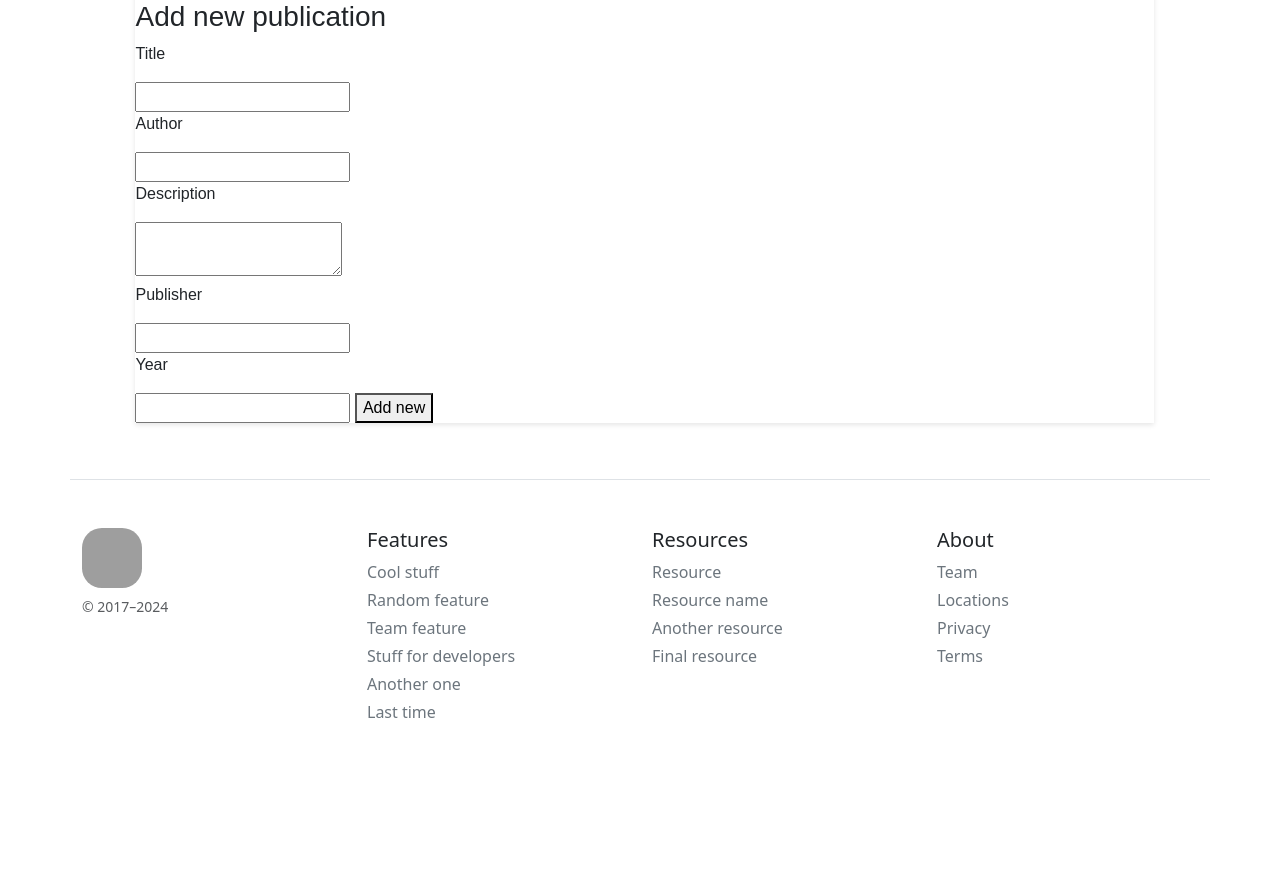
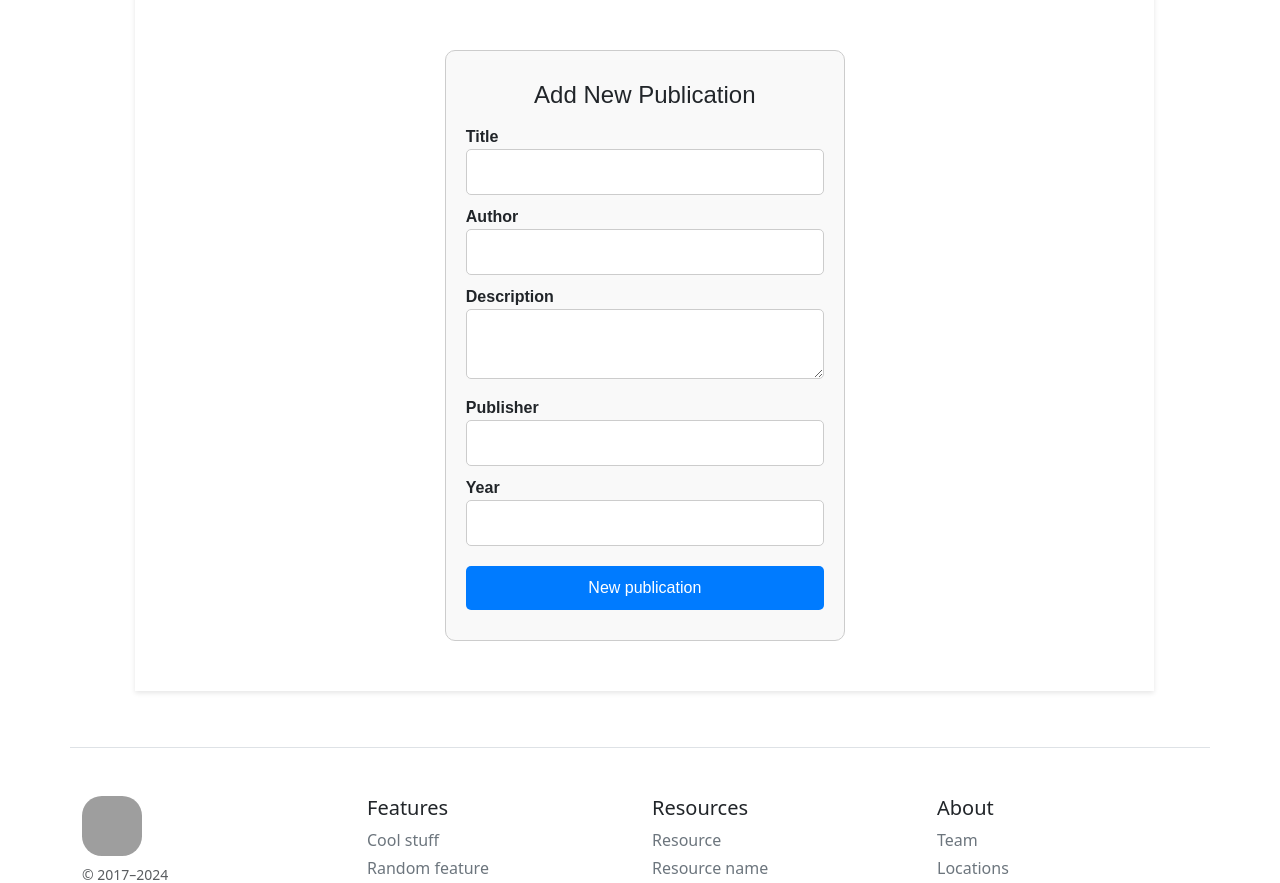
Before and after one commit to LeoKrasowski/PHP-WebBlog-app, a PHP site: page /detail.php in a window 1280 px wide. Shown: the part 212-1095 px from the top of the page. Before the commit the page ends 930 px from the top, so only its background shows below. Run offline with PHP 8.4, Linux system fonts and the light colour scheme; data that the repository does not hold is empty; grey boxes are pictures that could not be loaded.

Commit message:
form is  styily improved

```diff
--- a/css/style.css
+++ b/css/style.css
@@ -29,6 +29,7 @@
     transform: scale(0.95);
     transition: transform 0.3s ease-in-out, margin-top 0.6s ease-in-out;
 }
+
 .table-responsive{
     border-color: grey;
     width: 100%;
@@ -38,11 +39,13 @@
     font-family: Arial, sans-serif;
     box-shadow: 0 2px 5px rgba(0, 0, 0, 0.1);
 }
+
 .table-striped{
     tr:nth-child(even) {
         background-color: #f5f4f4;  /* Light grey background for even rows */
       }
 }
+
 .h2{
     z-index: -83;
     position: absolute;
@@ -51,6 +54,7 @@
     top: 110px;
     left: 190px;
 }
+
 .header-cell {
     background-color: #c4e1e9;
     text-align: left;
@@ -66,6 +70,57 @@ td {
     font-size: 14px;
 
 }
+
 tr:hover {
     background-color: #e2f9f6;
 }
+
+.title-form{
+    max-width: 300px;
+    margin: 10px auto;
+    margin-bottom: 15px;
+    text-align: center;
+}
+
+form {
+    max-width: 400px;
+    margin: 50px auto;
+    padding: 20px;
+    border: 1px solid #ccc;
+    border-radius: 10px;
+    background-color: #f9f9f9;
+}
+
+form input[type="text"],
+    form textarea,
+    form button[type="submit"] {
+        width: 100%;
+        padding: 10px;
+        margin: 10px 0;
+        border-radius: 5px;
+        border: 1px solid #ccc;
+        box-sizing: border-box;
+ }
+
+ form input[type="text"]:focus,
+ form textarea:focus {
+     border-color: #007bff;
+     outline: none;
+ }
+
+ form button[type="submit"] {
+    background-color: #007bff;
+    color: white;
+    border: none;
+    cursor: pointer;
+    transition: background-color 0.3s ease;
+}
+
+form button[type="submit"]:hover {
+    background-color: #0056b3;
+}
+
+.li-form {
+    margin: 0 0 -10px 0;
+    font-weight: bold;
+}
--- a/detail.php
+++ b/detail.php
@@ -48,20 +48,27 @@
         }
          ?>
       </table>
-      <h3>Add new publication</h3>
+
+
       <form action="" method="post">
-          <p>Title</p>
+      <h4 class="title-form">Add New Publication</h4>
+          <p class="li-form">Title</p>
           <input type="text" name="title">
-          <p>Author</p>
+
+          <p class="li-form">Author</p>
           <input type="text" name="author">
-          <p>Description</p>
+
+          <p class="li-form">Description</p>
           <textarea name="description"></textarea>
-          <p>Publisher</p>
+
+          <p class="li-form">Publisher</p>
           <input type="text" name="publisher">
-          <p>Year</p>
+
+          <p class="li-form">Year</p>
           <input type="text" name="year">
-          <button type="submit">Add new</button>
-        </form>
+
+          <button type="submit" class="btn-submit">New publication</button>
+      </form>
     </div>
   </main>
 
```
